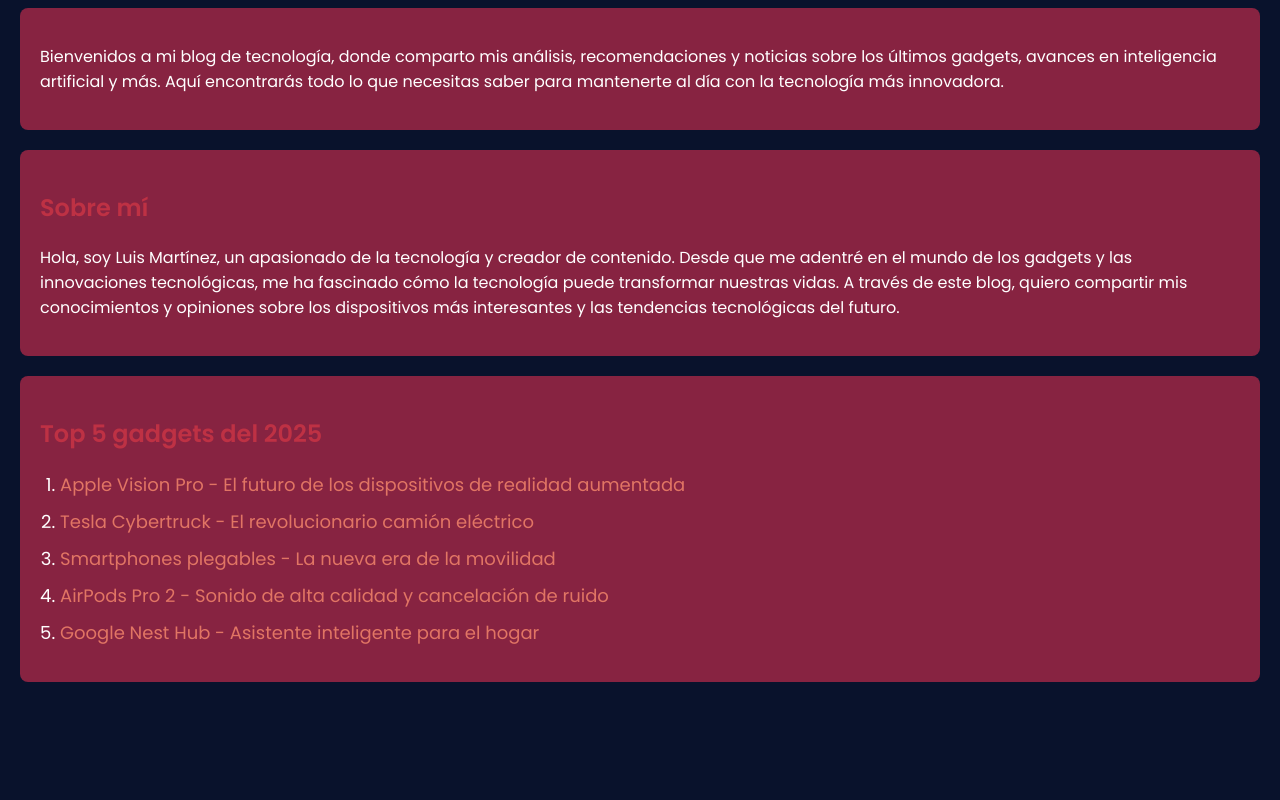
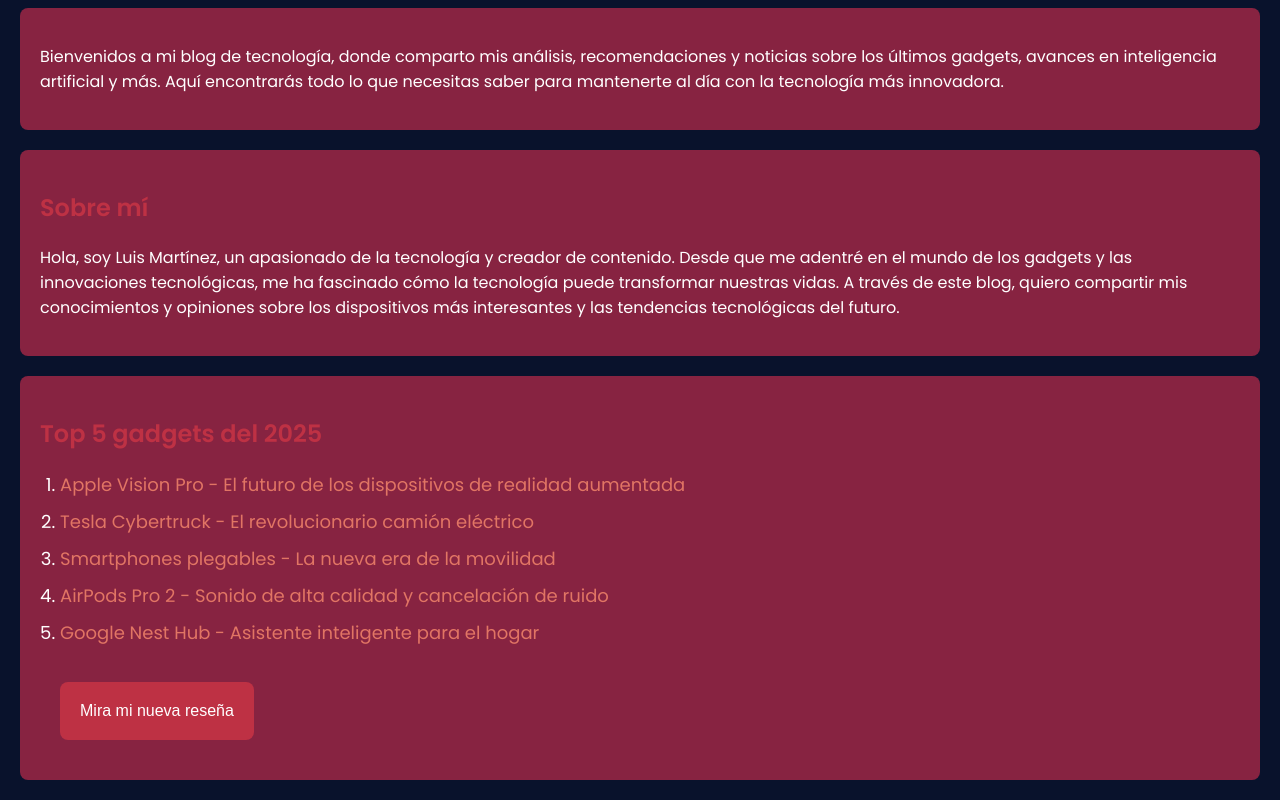
Before and after one commit to Bohorquezjael/Ejercicios-Generation-CH50, a plain HTML site: page EjemploBlog/index.html in a window 1280 px wide. Shown: the part 1178-1978 px from the top of the page. Before the commit the page ends 1880 px from the top, so only its background shows below. Drawn offline with Linux system fonts and the light colour scheme; a web font is replaced by a local one.

Commit message:
adicion de boton a index.html y estilos

```diff
--- a/EjemploBlog/index.html
+++ b/EjemploBlog/index.html
@@ -79,6 +79,7 @@
 						>
 					</li>
 				</ol>
+                <button id="reseña"><a href="reseña.html">Mira mi nueva reseña</a></button>
 			</section>
 		</main>
 	</body>
--- a/EjemploBlog/styles.css
+++ b/EjemploBlog/styles.css
@@ -75,3 +75,22 @@ button {
 button:hover {
     background-color: #BE3144;
 }
+
+
+#reseña{
+    background-color: #BE3144;
+    padding: 20px;
+    margin: 20px;
+    border-radius: 8px;
+    transition: all 0.3s ease;
+}
+
+#reseña a{
+    color: white;
+}
+
+#reseña:hover {
+    background-color: #9c1b42;
+    width: 198px;
+    height: 65px;
+}
```
